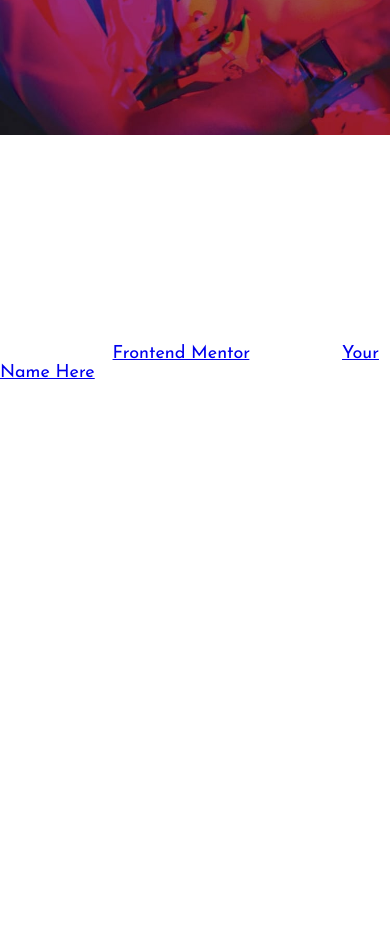
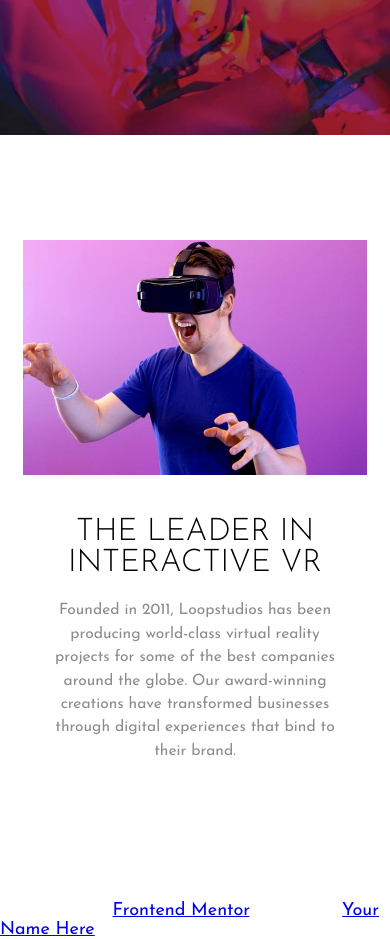
Before and after one commit to OlamideMustapha/loopstudios_challenge, a website: page index.html in a window 390 px wide. Shown: the part 540-1479 px from the top of the page. Before the commit the page ends 922 px from the top, so only its background shows below. Drawn offline with Linux system fonts and the light colour scheme; files whose address does not match are found by name.

Commit message:
implementated about section for mobile version

```diff
--- a/index.html
+++ b/index.html
@@ -57,13 +57,28 @@
         </div>
       </header>
 
+      <main class="main">
+        <section class="about container">
+          <div class="about__img-wrapper">
+            <img class="about__img" src="src/assets//images/mobile/image-interactive.jpg" alt="Leader in interactive VR"/>
+          </div>
 
-      The leader in interactive VR
+          <div class="about__description">
+            <h1 class="about__description-header">The leader in interactive VR</h1>
+            <div class="about__description-text">
+              Founded in 2011, Loopstudios has been producing world-class virtual reality
+              projects for some of the best companies around the globe. Our award-winning
+              creations have transformed businesses through digital experiences that bind
+              to their brand.
+            </div>
+          </div>
+        </section>
 
-      Founded in 2011, Loopstudios has been producing world-class virtual reality
-      projects for some of the best companies around the globe. Our award-winning
-      creations have transformed businesses through digital experiences that bind
-      to their brand.
+      </main>
+
+
+
+
 
       Our creations
 
--- /dev/null
+++ b/src/styles/sass/partials/_about.sass
@@ -0,0 +1,22 @@
+.about
+  @include flex-column (space-around, center)
+  &__img-wrapper
+    margin: 16vw 0vw 4vw 0vw
+  &__img
+    width: 100%
+  &__description
+    @include flex-column (space-around, center)
+    padding: 0vw 6vw
+
+  &__description-header
+    color: $black
+    font-size: 8vw
+    font-weight: 300
+    text-align: center
+    text-transform: uppercase
+  &__description-text
+    font-size: 4vw
+    text-align: center
+    color: $darkGray
+    text-align: center
+    line-height: 1.5em
--- a/src/styles/sass/partials/_main.sass
+++ b/src/styles/sass/partials/_main.sass
@@ -1,5 +1,5 @@
 .main
-  width: 100vw
-  height: 100vh
+  // width: 100vw
+  // height: 100vh
   @include flex-row (center, center)
-  background-color: grey
+  // background-color: grey
--- a/src/styles/sass/styles.sass
+++ b/src/styles/sass/styles.sass
@@ -9,3 +9,4 @@
 @import "partials/header"
 @import "partials/nav"
 @import "partials/hero"
+@import "partials/about"
```
Also changed, not shown: src/styles/css/styles.css, 1 other file.
